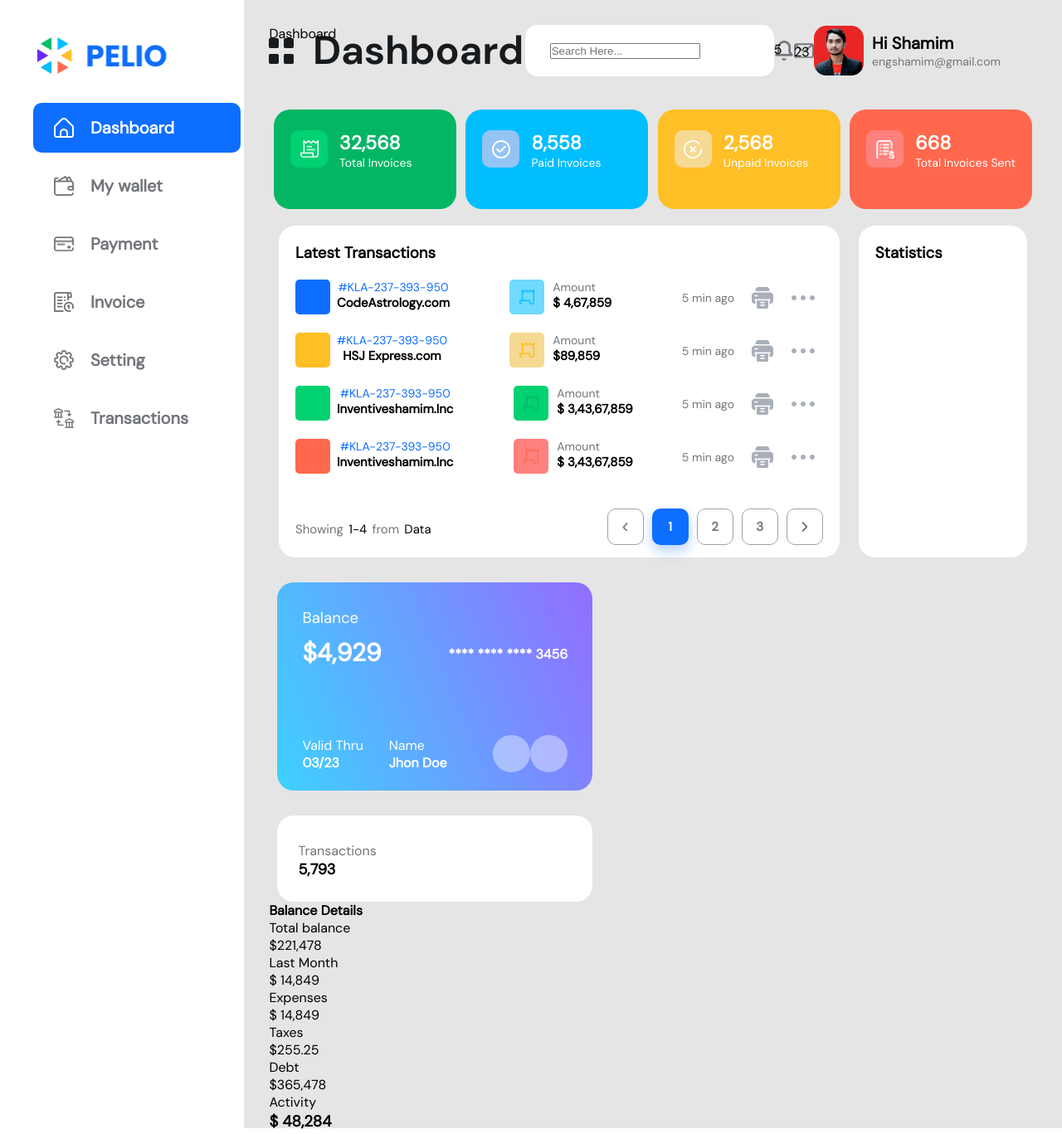
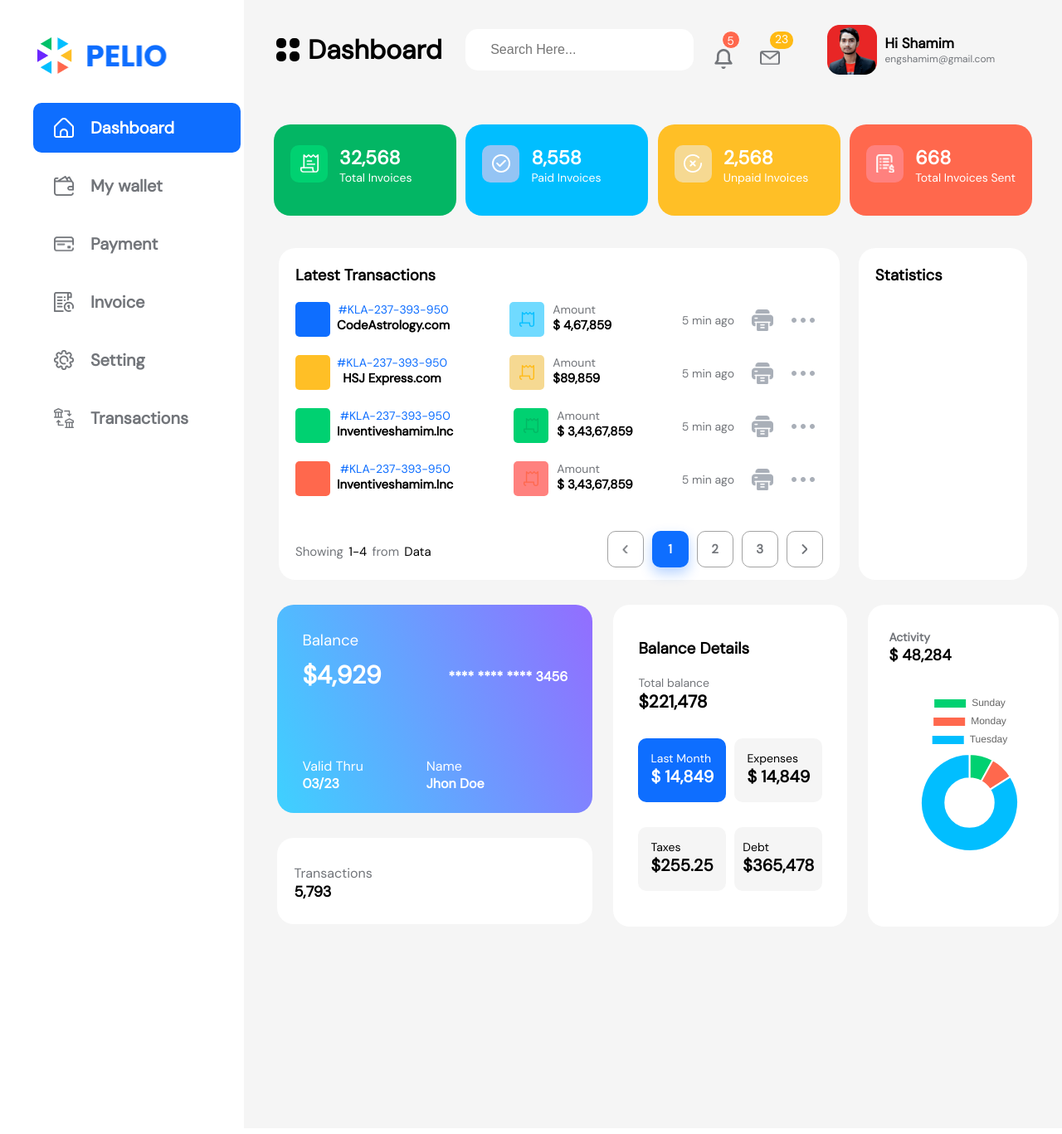
Before and after one commit to okqsna/Pelio, a plain HTML site: page index.html in a window 1280 px wide. Shown: the top 1367 px of the page at 83% size. Drawn offline with nearby package versions, Linux system fonts and the light colour scheme.

Commit message:
Update style.css

```diff
--- a/style.css
+++ b/style.css
@@ -112,7 +112,7 @@
 .right__hp{
     width:77%;
     height: 170vh;
-    background-color: #E5E5E5;
+    background-color: #F5F5F5;
     display: flex;
     flex-direction: column;
     padding:30px;
@@ -124,50 +124,112 @@
     align-items: center;
 }
 .logo__header_right{
-    background-image: url(img/dash.png);
-    background-repeat: no-repeat;
-    background-size: cover;
-    width: 308px;
-    height: 62px;
+   display: flex;
+   flex-direction: row;
+   align-items: center;
 }
-.search__header_right{
+.logo__header_right p{
+    margin-left: 8px;
+    font-weight: 700;
+    font-size: 32px;
+    color: #000000;
+}
+.squares__logo_header{
+    display:flex;
+    flex-direction: column;
+}
+ .row1__squares_logo, .row2__squares_logo{
+    display: flex;
+    flex-direction: row;
+
+}
+.square1__logo, .square2__logo, .square3__logo, .square4__logo{
+    width: 12px;
+    height: 12px;
+    background-color: #000000;
+    border-radius: 5px;
+    margin: 2px;
+}
+
+.search__input{
     display: flex;
     align-items: center;
     justify-content: space-between;
     flex-direction: row;
-    width: 300px;
-    height: 62px;
+    width: 275px;
+    height: 50px;
     background-color: #ffff;
     color:#72757A;
     font-size: 16px;
     border-radius: 15px;
+    border: none;
+    margin-left: 15px;
     padding: 10px 30px 10px 30px;
+    cursor: pointer;
 }
-.search__logo{
-    background-image: url(img/find.png);
-    background-repeat: no-repeat;
-    background-size: cover;
-    width: 20.02px;
-    height: 20.02px;
+
+.search__input:focus {
+    outline: none;
   }
  .notifications__header_right{
+    width: 43px;
+    height: 47px;
+    display: flex;
+    flex-direction: column;
+    cursor: pointer;
+    margin-left: 10px;
+ }
+.notification__img{
     background-image: url(img/bell.png);
     background-repeat: no-repeat;
     background-size: cover;
     width: 24px;
     height: 24px;
 }
+.notification__msg{
+    width: 22px;
+    height: 22px;
+    padding: 2px;
+    margin-left: 10px;
+    color: #ffff;
+    background-color: #FF684D;
+    border-radius: 100%;
+    text-align: center;
+    font-size: 14px;
+    border: 1.5px solid #FFFFFF;
+}
 .message__header_right{
+    display: flex;
+    flex-direction: column;
+    cursor: pointer;
+    width: 47px;
+    height: 49px;
+}
+.message__img{
     background-image: url(img/message.png);
     background-repeat: no-repeat;
     background-size: cover;
     width: 24px;
     height: 17.58px;
 }
+.message__msg{
+    border: 2px solid #F5F5F5;
+    margin-left: 10px;
+    bottom:-30px;
+    color: #ffff;
+    background-color:#FFBA14;
+    border-radius: 12px;
+    text-align: center;
+    font-size: 14px;
+    width: 32px;
+    height: 25px;
+}
+
 .account__header_right{
     display: flex;
     flex-direction: row;
     align-items: center;
+    margin-left: 20px;
 }
 .acc__logo{
     background-image: url(img/guy.png);
@@ -179,12 +241,12 @@
 .p1_acc{
     color: #000000;
     font-weight: 700;
-    font-size: 20px;
+    font-size: 17px;
     margin-left: 10px;
 }
 .p2_acc{
     color: #72757A;
-    font-size: 14px;
+    font-size: 12px;
     margin-left: 10px;
 }
 .triangle__acc{
@@ -204,7 +266,7 @@
     margin-top: 40px;
 }
 .tinvoices__stat{
-    height: 120px;
+    height: 110px;
     width:220px;
     background-color: #03B664;
     border-radius: 20px;
@@ -240,7 +302,7 @@
     color: #FFFFFF;
 }
 .pinvoices__stat{
-    height: 120px;
+    height: 110px;
     width:220px;
     background-color: #01BEFF;
     border-radius: 20px;
@@ -276,7 +338,7 @@
     color: #FFFFFF;
 }
 .uinvoices__stat{
-    height: 120px;
+    height: 110px;
     width:220px;
     background-color: #FFBF26;
     border-radius: 20px;
@@ -312,7 +374,7 @@
     color: #FFFFFF;
 }
 .tsinvoices__stat{
-    height: 120px;
+    height: 110px;
     width:220px;
     background-color: #FF684D;
     border-radius: 20px;
@@ -453,6 +515,7 @@
     background-size: cover;
     width: 25.95px;
     height: 26px;
+    cursor: pointer;
 }
 .more__row1{
     background-image: url(img/points.png);
@@ -461,6 +524,7 @@
     width: 28px;
     height: 6px;
     margin-right: 10px;
+    cursor: pointer;
 }
 .row2__lt{
     margin-top: 20px;
@@ -636,6 +700,7 @@ background-color: #0E6EFF;
     box-shadow: 0px 7px 15px rgba(14, 110, 255, 0.3);
     border: none;
     transition: 0.3s;
+    cursor: pointer;
 }
 .logo3__btn_row5{
     background-image: url(img/arrowright.png);
@@ -653,55 +718,13 @@ transition: 0.3s;
     background-color: #ffff;
     padding: 20px;
 }
-.colors__stats{
-    display: flex;
-    flex-direction: row;
-    justify-content:space-between ;
+
+.stats__st{
+    margin-top: 30px;
+    width:195px;
+    height:290px;
 }
-.col1__colors_stats{
-    display: flex;
-    flex-direction: column;
-}
-
-.stats__combo{
-    display: flex;
-    flex-direction: row;
-    align-items: center;
-}
-.green__color_stats{
-    width: 10px;
-    height: 10px;
-    background-color: #03B664;
-    border-radius: 100%;
-    margin: 10px 5px 0px 0px;
-}
-.yellow__color_stats{
-    width: 10px;
-    height: 10px;
-    background-color: #FFBA14;
-    border-radius: 100%;
-    margin: 10px 5px 0px 0px;
-}
-.blue__color_stats{
-    width: 10px;
-    height: 10px;
-    background-color: #0E6EFF;
-    border-radius: 100%;
-    margin: 10px 5px 0px 0px;
-}
-.red__color_stats{
-    width: 10px;
-    height: 10px;
-    background-color: #FF684D;
-    border-radius: 100%;
-    margin: 10px 5px 0px 0px;
-}
-.txt__colors{
-    font-size: 14px;
-    color: #72757A;
-    margin: 10px 0px 0px 0px;
-}
-.bt__row1{
+.bt__row{
     display: flex;
     flex-direction: row;
 
@@ -718,7 +741,7 @@ transition: 0.3s;
     border-radius: 20px;
     padding: 30px;
     margin-bottom: 30px;
-
+    cursor: pointer;
 }
 .card__bt h3{
     color: #FFFFFF;
@@ -776,28 +799,27 @@ color: #FFFFFF;
     flex-direction: row;
     margin:75px 0px 0px 25px;
 }
-.circle__c{
+/* .circle__c{
     width: 45px;
     height: 45px;
     border-radius: 100%;
     background: #FFFFFF;
     opacity: 0.4;
 
-}
-.circle__c2{
+} */
+/* .circle__c2{
     width: 45px;
     height: 45px;
     border-radius: 100%;
     background: #FFFFFF;
-    left: 36px;
     opacity: 0.4;
-}
+} */
 .transactions__bt{
     width: 380px;
     height: 104px;
     background-color: #FFFFFF;
     border-radius: 20px;
-    padding: 5px 10px 0px 10px;
+    padding: 5px 10px 0px 5px;
     display: flex;
     justify-content: space-between;
     align-items: center;
@@ -825,3 +847,118 @@ color: #000000;
     width: 228px;
     height: 48px;
 }
+.balance__details{
+    background-color: #FFFFFF;
+    height: 388px;
+    width: 282px;
+    border-radius: 20px;
+    margin-left: 25px;
+    padding: 40px 30px 40px 30px;
+}
+.balance__details h4{
+    font-weight: 700;
+    font-size: 19px;
+    color: #000000;
+}
+.total__balance{
+    font-weight: 400;
+    font-size: 14px;
+    color:#72757A;
+    margin-top: 20px;
+}
+.amount__balance{
+    font-weight: 700;
+    font-size: 21px;
+    color: #000000;
+}
+.row1__balance{
+    display: flex;
+    flex-direction: row;
+    justify-content: space-between;
+    align-items: center;
+    margin: 30px 0px 20px 0px;
+}
+.row2__balance{
+    display: flex;
+    flex-direction: row;
+    justify-content: space-between;
+    align-items: center;
+    margin: 30px 0px 20px 0px;
+}
+.lastmonth__rb{
+    width:115px;
+    height: 77px;
+    background-color: #0E6EFF;
+    border-radius: 10px;
+    padding: 15px;
+}
+.expenses__rb{
+    width:115px;
+    height: 77px;
+    background-color: #F5F5F5;
+    border-radius: 10px;
+    padding: 15px;
+    margin-left: 10px;
+    color: #000000;
+}
+.taxes__rb{
+    width:115px;
+    height: 77px;
+    background-color: #F5F5F5;
+    border-radius: 10px;
+    padding: 15px;
+    color: #000000;
+}
+.debt__rb{
+    width:115px;
+    height: 77px;
+    background-color: #F5F5F5;
+    border-radius: 10px;
+    padding: 15px 10px 15px 10px;
+    margin-left: 10px;
+    color: #000000;
+}
+
+.lastm__p{
+    font-weight: 400;
+    font-size: 14px;
+    color: #FFFFFF;
+}
+.expenses__rb:hover, .taxes__rb:hover, .debt__rb:hover{
+    background-color: #0E6EFF;
+    transition: 0.3s;
+    color: #FFFFFF;
+    cursor: pointer;
+}
+.expenses__p, .taxes__p, .debt__p{
+    font-weight: 400;
+    font-size: 14px;
+}
+.lastm__amount{
+    font-weight: 600;
+    font-size: 20px;
+    color: #FFFFFF;
+}
+.expenses__amount, .taxes__amount, .debt__amount{
+    font-weight: 600;
+    font-size: 20px;
+}
+.activity__bt{
+    display: flex;
+    width:295px;
+    height: 388px;
+    margin-left: 25px;
+    background-color: #FFFFFF;
+    border-radius: 20px;
+    padding: 30px 10px 15px 25px;
+    flex-direction: column;
+}
+.activity__bt p{
+    font-weight: 700;
+    font-size: 14px;
+    color: #72757A;
+}
+.activity__bt h3{
+    font-weight: 700;
+    color: #000000;
+}
```
Lines whose indentation alone changed are shown as unchanged.
